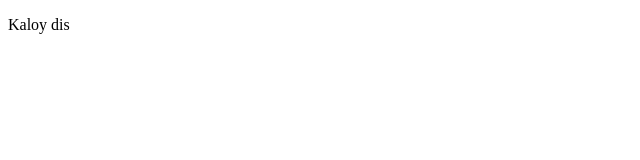
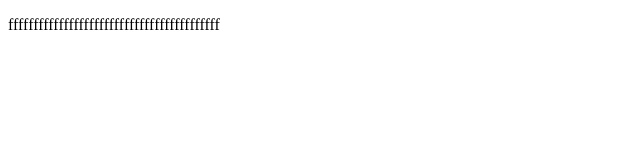
Before and after one commit to kaloyyyy/kaloyyyy.github.io, a plain HTML site: page index.html in a window 1280 px wide. Shown: the whole page, without its empty margins (0-640 px from the left). Drawn offline with Linux system fonts and the light colour scheme.

Commit message:
Update index.html

```diff
--- a/index.html
+++ b/index.html
@@ -1,6 +1,6 @@
 <!DOCTYPE html>
 <html>
 <body>
-<p>Kaloy dis</p>
+<p>ffffffffffffffffffffffffffffffffffffffffff</p>
 </body>
 </html>
```
